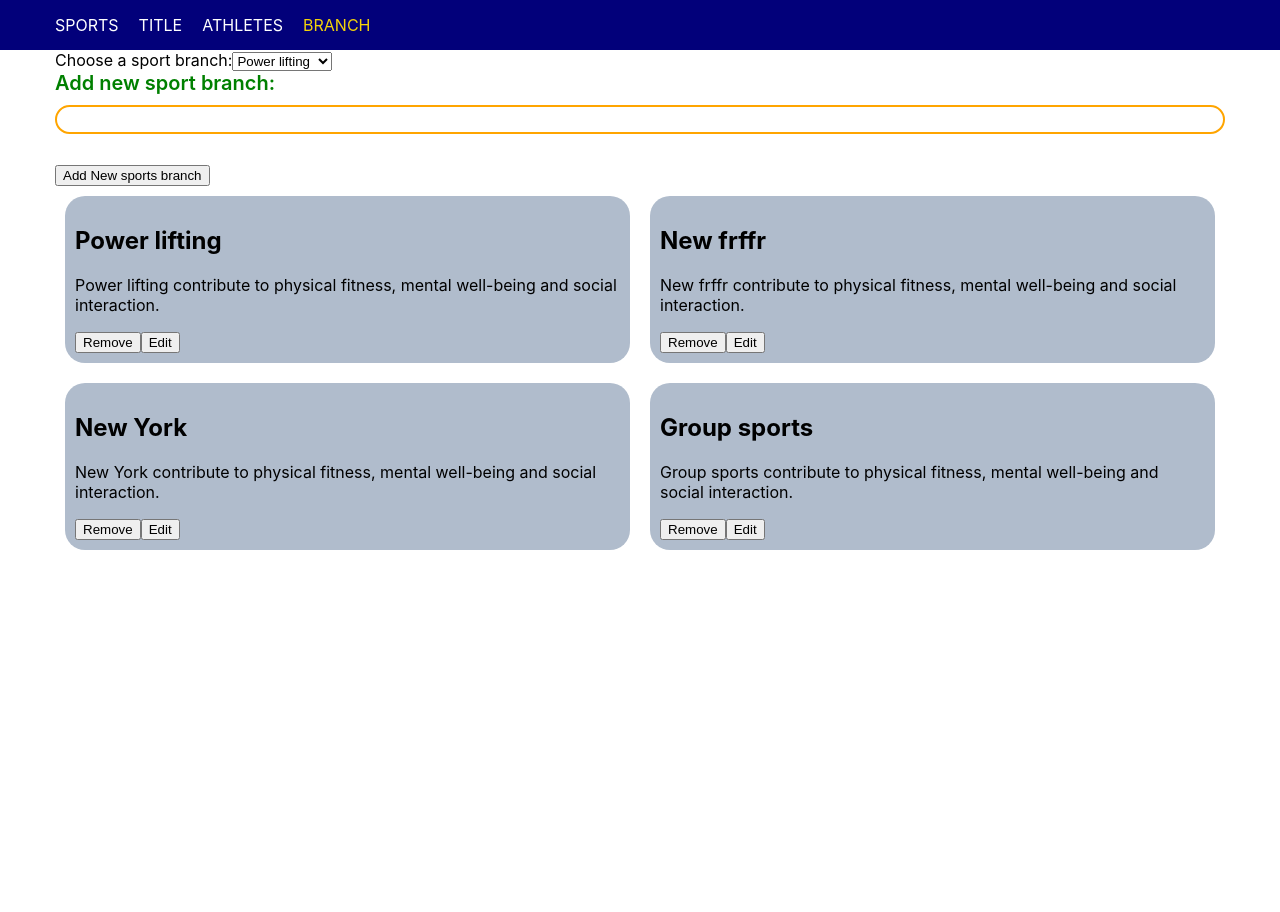
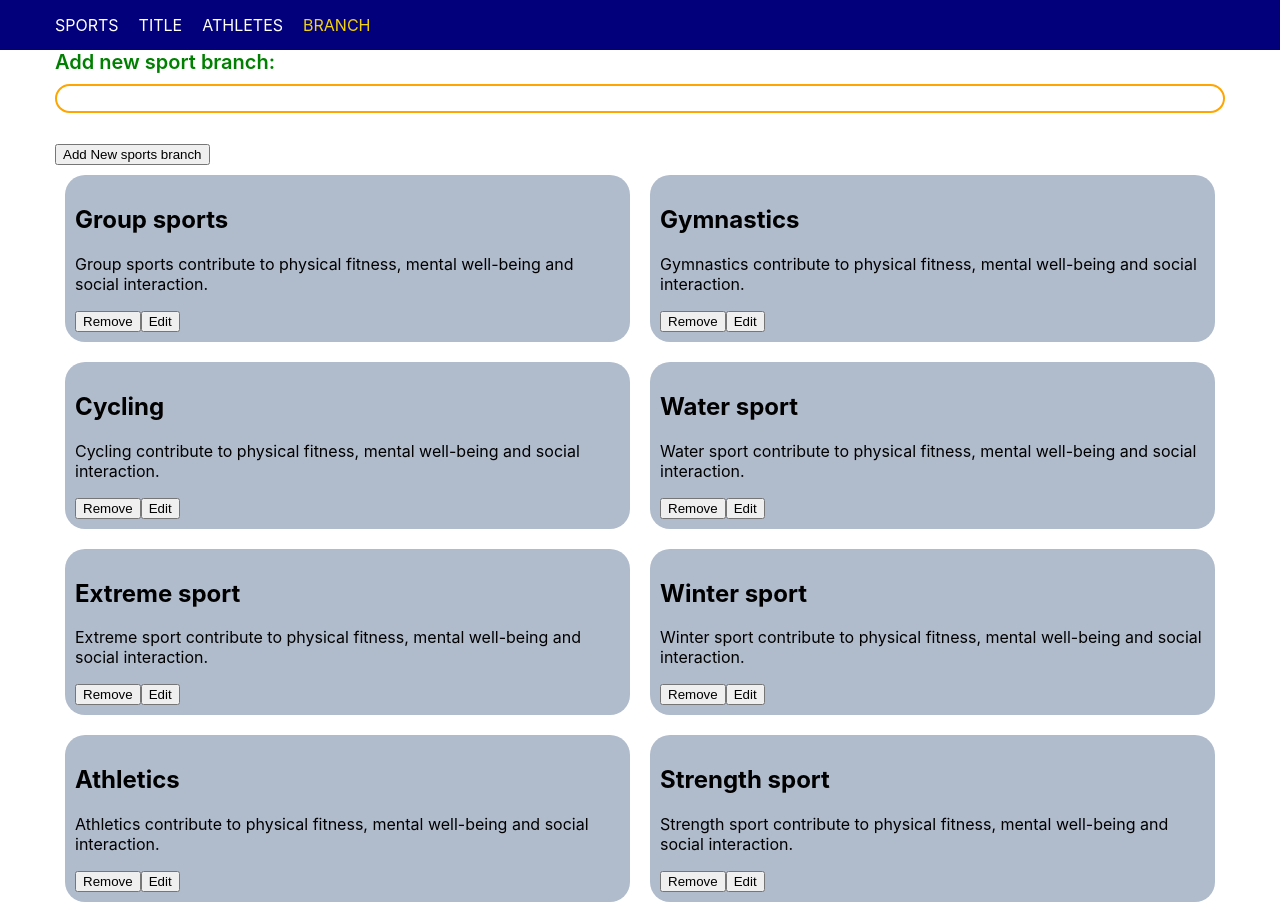
Before and after one commit to Sho4kas/react-basic, a React (Create React App) app: page /Branch in a window 1280 px wide. Before the commit the page ends 800 px from the top, so only its background shows below. Built offline with nearby package versions, Linux system fonts and the light colour scheme; data requests are answered from the project's data file.

Commit message:
fixed delete button

```diff
--- a/db.json
+++ b/db.json
@@ -2,53 +2,68 @@
   "sports": [
     {
       "name": "Power lifting",
-      "member": 2,
-      "nationality": "USA",
+      "member": 1,
+      "nationality": "LTU",
       "athletes": [
-        "Dxfdsaf",
-        "Djidifgfhg"
+        "Amandas Paulauskas"
       ],
       "isOlympic": false,
-      "id": 2
+      "id": 1
     },
     {
-      "name": "New York",
-      "member": 3,
-      "nationality": "USA",
-      "athletes": [],
-      "isOlympic": true,
-      "id": 3
-    },
-    {
-      "name": "Power lifting",
-      "member": 56,
-      "nationality": "USA",
+      "name": "Basketball",
+      "member": 12,
+      "nationality": "LTU",
       "athletes": [
-        "Fghfgdhfgh",
-        "Dsfsad",
-        "Awrdfafs",
-        ""
+        "Margiris Normantas",
+        "Tadas Sedekerskis",
+        "Ignas Brazdeikis",
+        "Gabrielius Maldūnas",
+        "Rokas Jokubaitis",
+        "Jonas Valančiūnas",
+        "Mindaugas Kuzminskas",
+        "Donatas Motiejūnas",
+        "Eimantas Bendžius",
+        "Vaidas Kariniauskas",
+        "Tomas Dimša",
+        "Deividas Sirvydis"
       ],
       "isOlympic": true,
-      "id": 4
+      "id": 2
     }
   ],
   "branch": [
     {
-      "name": "Power lifting",
+      "name": "Group sports",
+      "id": 3
+    },
+    {
+      "name": "Gymnastics",
+      "id": 4
+    },
+    {
+      "name": "Cycling ",
+      "id": 5
+    },
+    {
+      "name": "Water sport",
       "id": 6
     },
     {
-      "name": "New frffr",
+      "name": "Extreme sport",
       "id": 7
     },
     {
-      "name": "New York",
+      "name": "Winter sport",
       "id": 8
     },
     {
-      "name": "Group sports",
+      "name": "Athletics",
       "id": 9
+    },
+    {
+      "name": "Strength sport",
+      "id": 10
     }
   ]
 }
--- a/src/Components/BranchForm.js
+++ b/src/Components/BranchForm.js
@@ -52,7 +52,7 @@ const BranchForm = (props) => {
       }
 
       const newBranch = {
-        name,
+        name
       }
 
       setName('')
@@ -67,15 +67,6 @@ const BranchForm = (props) => {
     return (
       <form id="branch-form" onSubmit={newBranchHandler}>
 
-        <div className="form-control">
-        <label htmlFor="branch" >Choose a sport branch:</label>
-        <select  id="branch"
-        value={branch}
-        onChange={branchInputHandler}>
-          {branchOptions.map(branch => <option key={branch.id} value={branch.id}>{branch.name}</option>)}
-        </select>
-      </div>
-
         <div className={`${styles.formControl} ${nameError && styles.invalid}`}>
           <label htmlFor="name"> Add new sport branch:</label>
           <input
@@ -87,8 +78,6 @@ const BranchForm = (props) => {
           />
           {nameError && <span className="input-error-message">{nameError}</span>}
         </div>
-
-
 
 
         <input type="submit" value={editBranchData ? 'Edit Branch' : 'Add New sports branch'} />
--- a/src/Components/BranchItem.js
+++ b/src/Components/BranchItem.js
@@ -1,6 +1,6 @@
 const BranchItem = (props) => {
     const { onBranchDelete, index, onBranchEdit } = props
-    const { name } = props.data
+    const { name, id } = props.data
 
 
     if (!name) {
@@ -15,7 +15,7 @@ const BranchItem = (props) => {
         <h2>{titleElement}</h2>
         <p>{descriptionElement}</p>
 
-        <button onClick={() => onBranchDelete(index)}>Remove</button>
+        <button onClick={() => onBranchDelete(id)}>Remove</button>
         <button onClick={() => onBranchEdit(index)}>Edit</button>
       </div>
     )
--- a/src/Components/SportsForm.js
+++ b/src/Components/SportsForm.js
@@ -259,7 +259,7 @@ const SportsForm = (props) => {
       <div className="form-control">
         <label htmlFor="athletes">Participating athletes:</label>
         <textarea
-          rows={5}
+          rows={4}
           value={athletes.join(', ')}
           id="athletes"
           name="athletes"
--- a/src/Components/SportsItem.js
+++ b/src/Components/SportsItem.js
@@ -1,6 +1,6 @@
 const SportsItem = (props) => {
-    const { onSportsDelete, index, onSportsEdit } = props
-    const { name, member, isOlympic, athletes, nationality } = props.data
+    const { onSportsDelete, index, onSportsEdit} = props
+    const { name, member, isOlympic, athletes, nationality, id } = props.data
 
 
     if (!name || !nationality) {
@@ -42,7 +42,7 @@ const SportsItem = (props) => {
         <p>{descriptionElement}</p>
         {athletesElement}
 
-        <button onClick={() => onSportsDelete(index)}>Remove</button>
+        <button onClick={() => onSportsDelete(id)}>Remove</button>
         <button onClick={() => onSportsEdit(index)}>Edit</button>
       </div>
     )
--- a/src/pages/SportsPage/SportsPage.js
+++ b/src/pages/SportsPage/SportsPage.js
@@ -7,7 +7,6 @@ import axios from 'axios';
 import { API_URL } from '../../config';
 
 const SportsPage = () => {
-
   const [sports, setSports] = useState([])
   const [editSports, setEditSports] = useState(null)
 
@@ -52,8 +51,7 @@ const SportsPage = () => {
 
   const sportsListElement = sports.map((sports, index) => {
 
-
-    return <SportsItem onSportsEdit={editSportsHandler} onSportsDelete={removeSportsHandler} index={index} key={index} data={sports}/>
+    return <SportsItem onSportsEdit={editSportsHandler} onSportsDelete={removeSportsHandler} index={index} key={index} data={sports} />
   })
 
   return (
```
Lines whose indentation alone changed are shown as unchanged.
